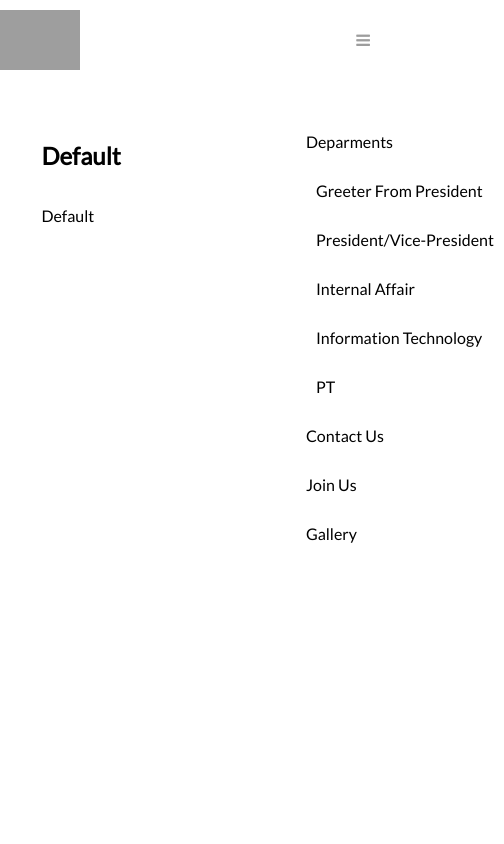
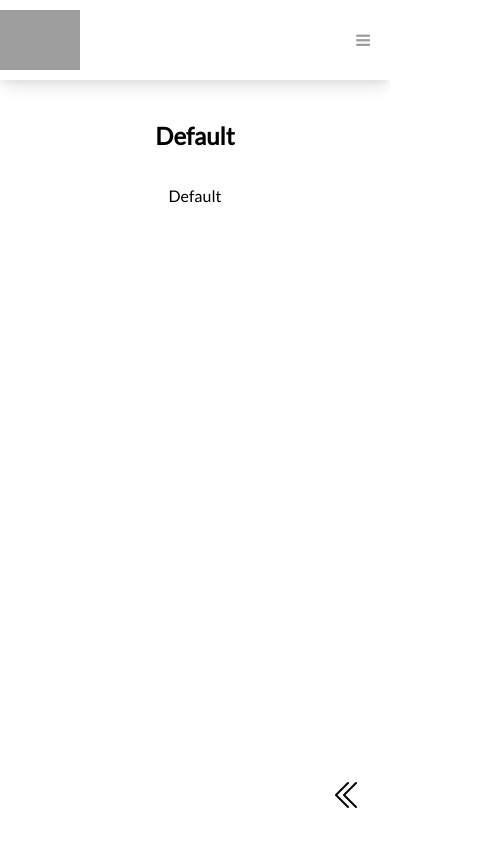
Before and after one commit to tomatooy/CSSAUGA, a React (Create React App) app: page /detail in a window 390 px wide. Shown: the whole page, 504 px wide, since content can reach past the window. Built offline with nearby package versions, Linux system fonts and the light colour scheme; grey boxes are pictures that could not be loaded.

Commit message:
addbutton

```diff
--- a/src/components/Detail/Detail.module.css
+++ b/src/components/Detail/Detail.module.css
@@ -47,6 +47,7 @@
     justify-content: space-around;
     margin: auto;
     margin-top: 2em;
+    text-align: center;
 }
 
 #subMenu {
@@ -56,4 +57,23 @@
 .display {
     width: 60%;
     line-height: 2;
+    margin: auto;
 }
+.expandButton{
+    font-size: 2em;
+    border: none;
+    display: flex;
+    position: absolute;
+    bottom: 1em;
+    right: 20px;
+    background-color: transparent;
+}
+
+@media screen and (max-width:600px) {
+    .detailMain{
+        display: block;
+    }
+    .menu{
+        display: none;
+    }
+}
--- a/src/components/Detail/DetailDisplay.jsx
+++ b/src/components/Detail/DetailDisplay.jsx
@@ -2,6 +2,7 @@ import React from 'react'
 import styles from './Detail.module.css'
 import { useLocation } from 'react-router-dom';
 import { Departments } from './DetailData'
+import { BsChevronDoubleLeft } from "react-icons/bs";
 
 export default function DetailDisplay() {
     function useQuery() {
@@ -19,6 +20,7 @@ export default function DetailDisplay() {
             <p>
                 {query.description}
             </p>
+            <button className={styles.expandButton}><BsChevronDoubleLeft/></button>
         </div>)
     ) :
         (<div className={styles.display}>
@@ -28,7 +30,10 @@ export default function DetailDisplay() {
             <p>
                 Default
             </p>
-        </div>);
+            <button className={styles.expandButton}><BsChevronDoubleLeft/></button>
+        </div>
+        );
+
     return (
         result
     )
--- a/src/components/Header/Header.module.css
+++ b/src/components/Header/Header.module.css
@@ -126,6 +126,7 @@
         width: 100%;
         overflow: hidden;
         background-color:white;
+        box-shadow: rgba(0, 0, 0, 0.1) 0px 10px 15px -3px, rgba(0, 0, 0, 0.05) 0px 4px 6px -2px;
     }
     .navItem:hover .subList{
         display: block;
@@ -134,7 +135,9 @@
     .subList{
         top:30px;
     }
-
+    .headerWrapper{
+        box-shadow: rgba(0, 0, 0, 0.1) 0px 10px 15px -3px, rgba(0, 0, 0, 0.05) 0px 4px 6px -2px;
+    }
 
 
 }
--- a/src/components/Header/NavItem.jsx
+++ b/src/components/Header/NavItem.jsx
@@ -9,7 +9,7 @@ export default function NavItem() {
 
     const list = elements.map((element, index) => {
         return (
-            <li className={styles.navItem}>
+            <li className={styles.navItem} id={index}>
                {element}
                 <SubNavItem category={index} />
             </li>)
```
